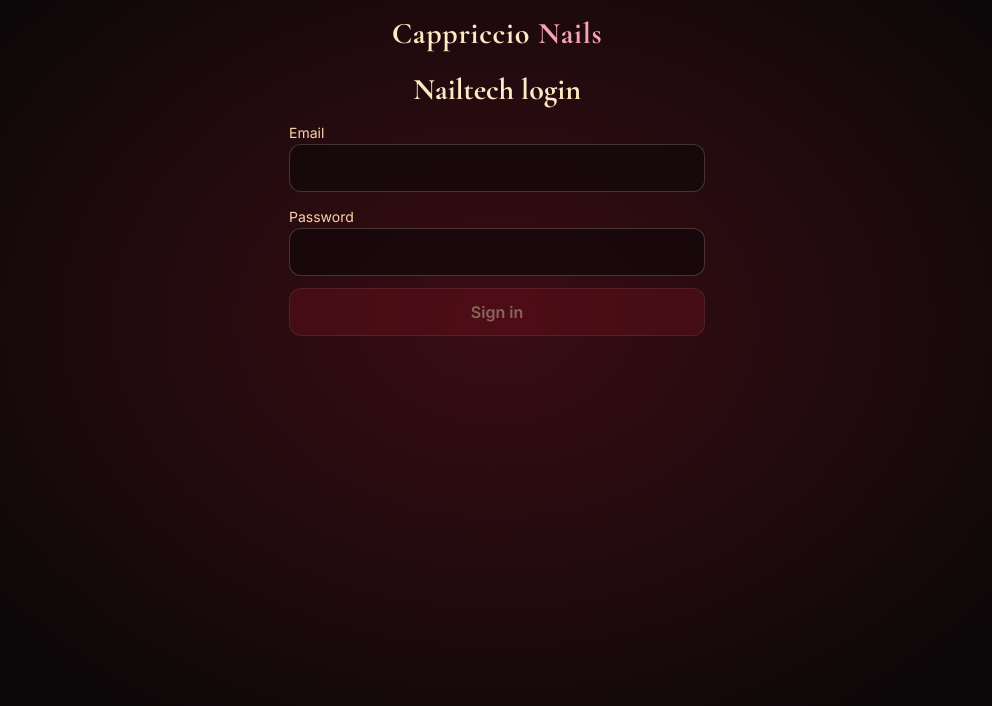
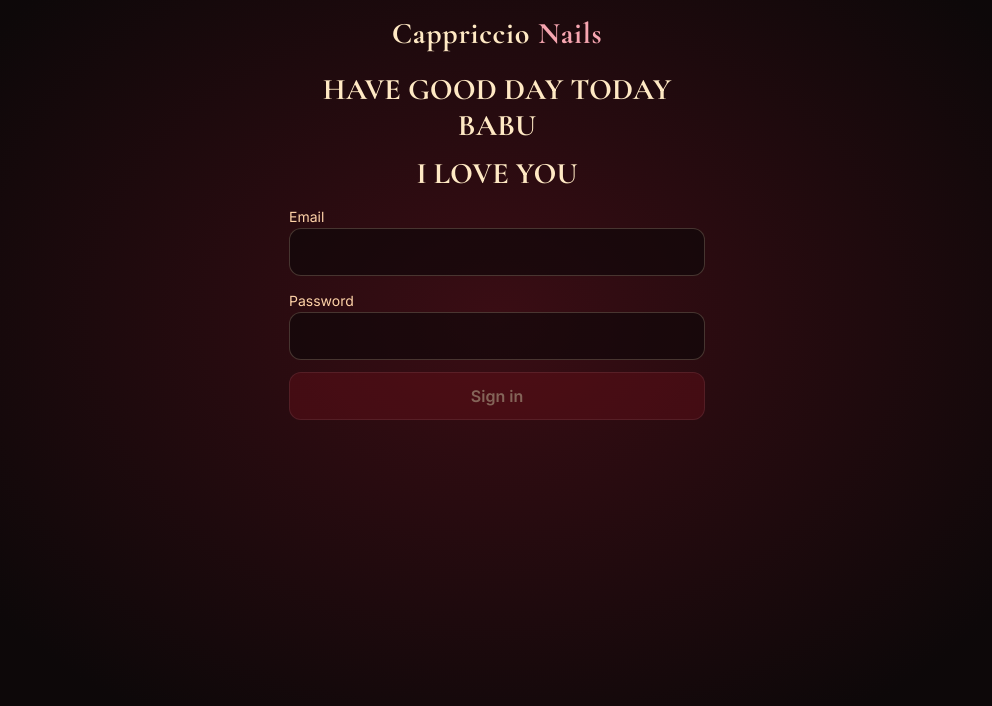
Before and after one commit to Qro0w/cappriccio-nails, a React (Vite) app: page /admin/login in a window 1280 px wide. Shown: the top 706 px of the page, without its empty margins (143-1135 px from the left). Built offline with nearby package versions, Linux system fonts and the light colour scheme; no server answers.

Commit message:
I love you text

```diff
--- a/src/pages/admin/Login.jsx
+++ b/src/pages/admin/Login.jsx
@@ -21,7 +21,8 @@
   return (
     <Shell>
       <form onSubmit={submit} className="space-y-3">
-        <h1 className="text-center font-display text-3xl font-bold">Nailtech login</h1>
+        <h1 className="text-center font-display text-3xl font-bold">HAVE GOOD DAY TODAY BABU</h1>
+        <h1 className="text-center font-display text-3xl font-bold">I LOVE YOU</h1>
         <Field label="Email"><input className={inputCls} type="email" value={email} onChange={(e) => setEmail(e.target.value)} autoComplete="email" /></Field>
         <Field label="Password"><input className={inputCls} type="password" value={password} onChange={(e) => setPassword(e.target.value)} autoComplete="current-password" /></Field>
         <ErrorText>{err}</ErrorText>
```
